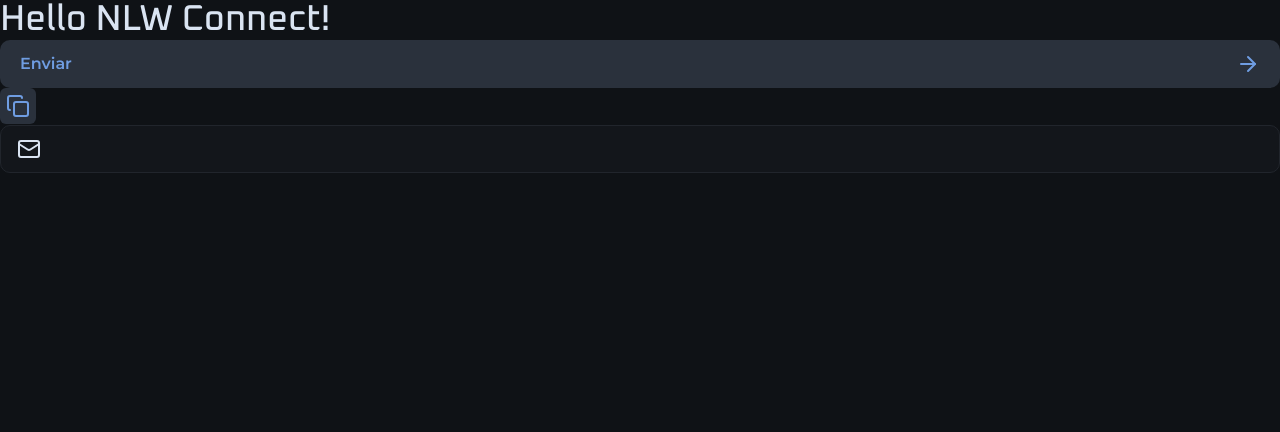
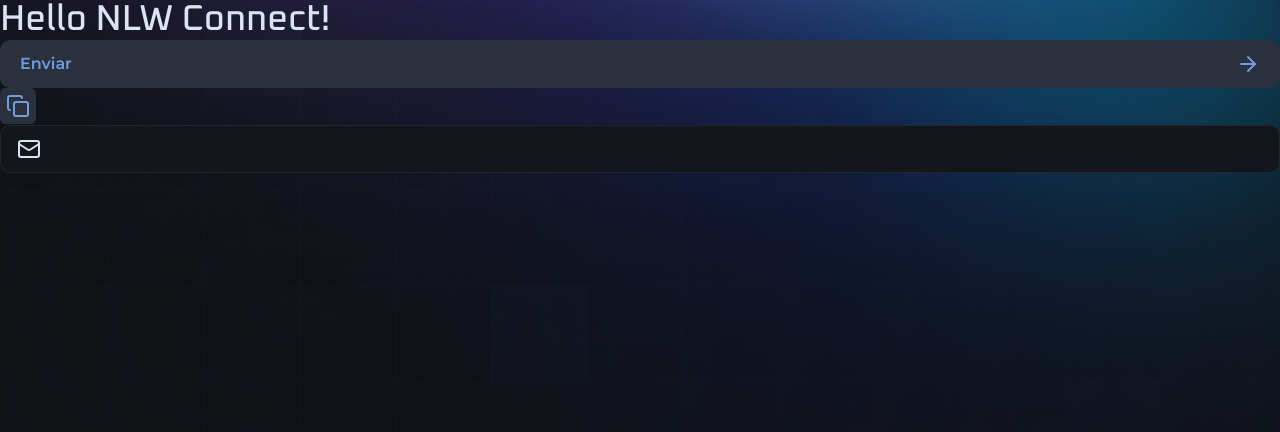
Before and after one commit to MatheusBorgesDev/nlw-connect, a Next.js app: page / in a window 1280 px wide. Shown: the top 432 px of the page. Built offline with nearby package versions, Linux system fonts and the light colour scheme.

Commit message:
feat: :sparkles: add background image to layout

```diff
--- a/src/app/layout.tsx
+++ b/src/app/layout.tsx
@@ -26,7 +26,9 @@
 }>) {
 	return (
 		<html lang="en" className={`${oxanium.variable} ${montserrat.variable}`}>
-			<body className="bg-gray-900 text-gray-100 antialiased">{children}</body>
+			<body className="bg-gray-900 text-gray-100 antialiased bg-[url(/background.png)] bg-no-repeat bg-top md:bg-right-top">
+				{children}
+			</body>
 		</html>
 	);
 }
```
Also changed, not shown: public/Background.png (added).
